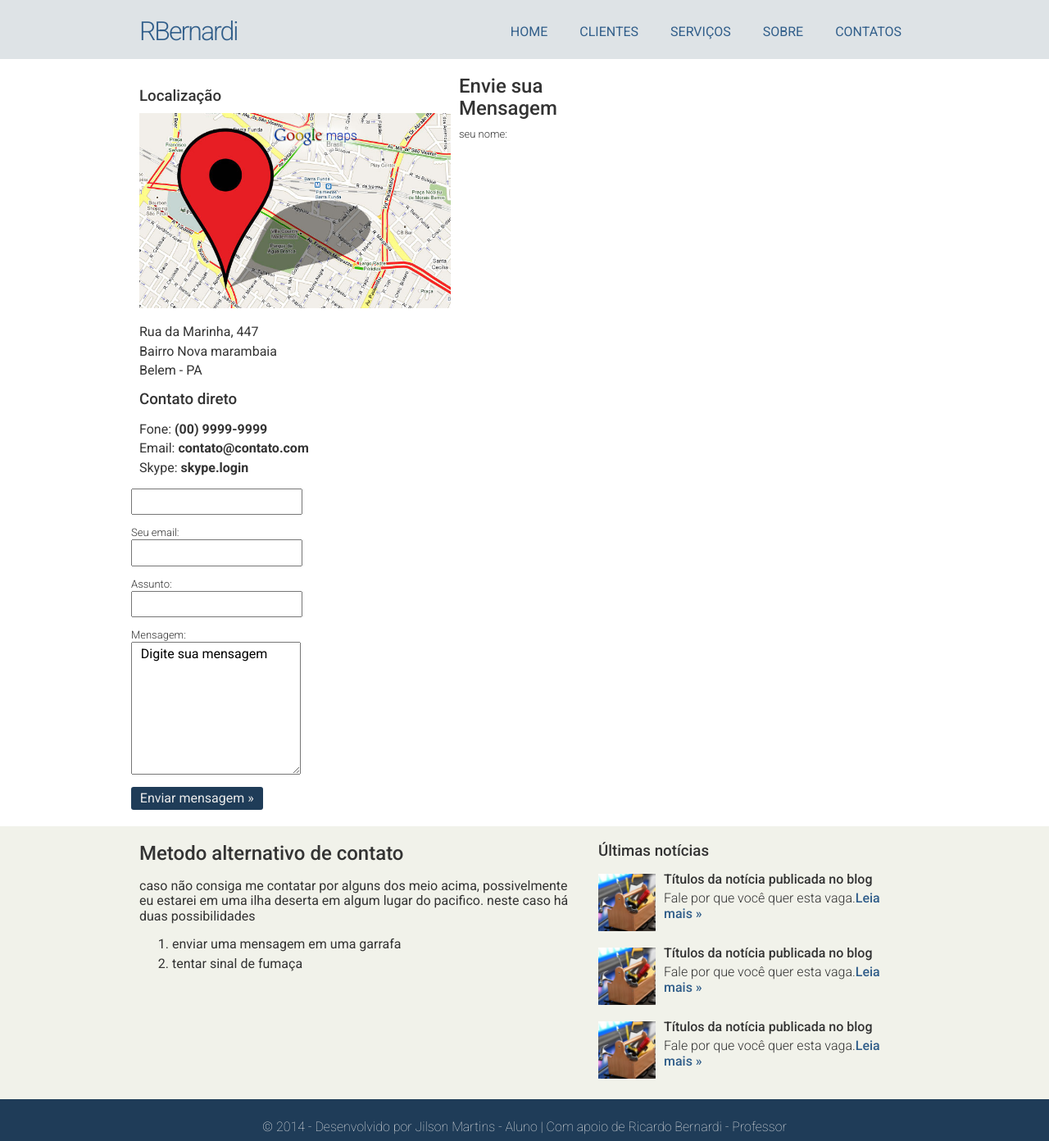
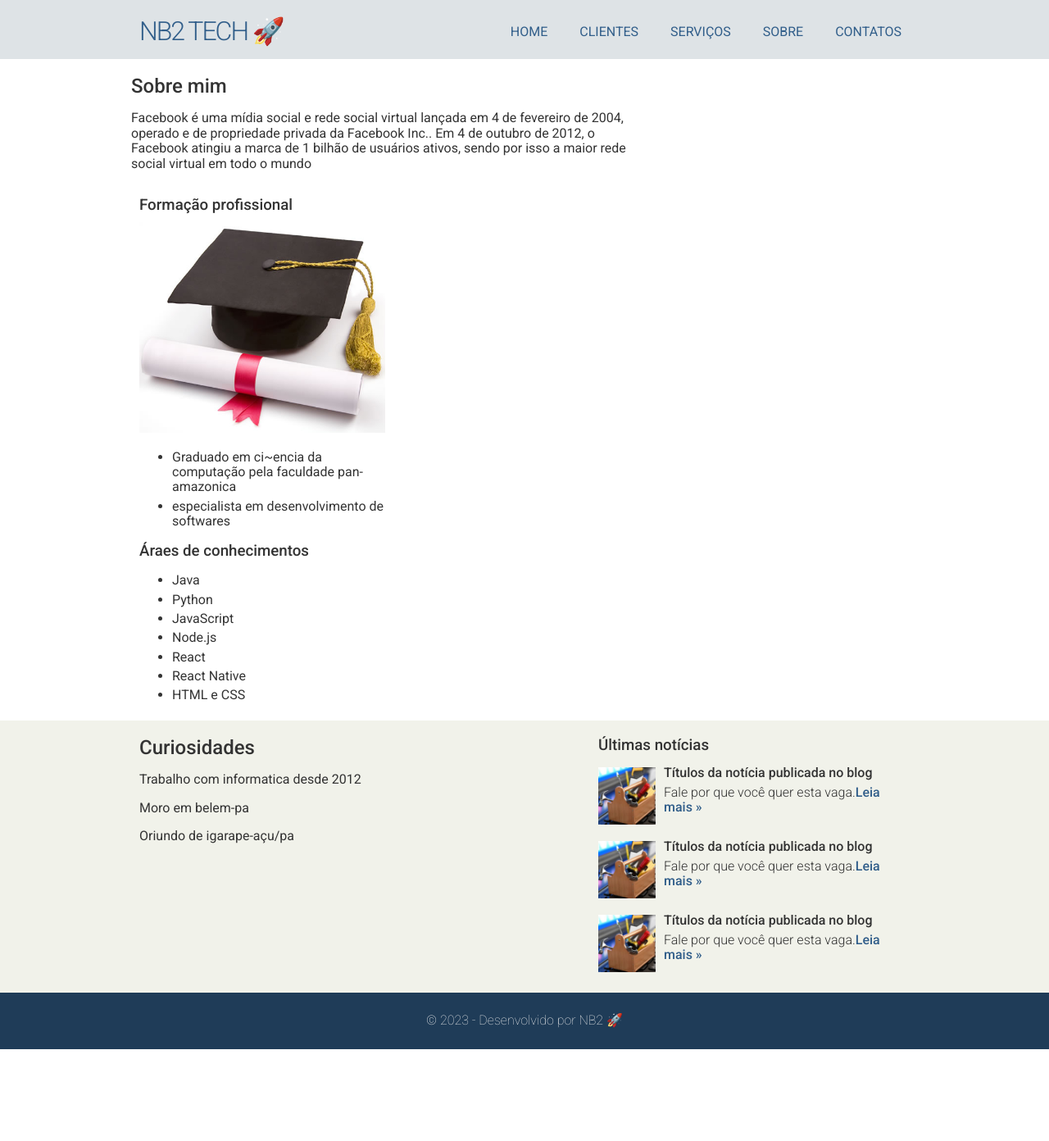
Before and after one commit to jilsonmartins/aulas-rbtech, a plain HTML site: page sobre.html in a window 1280 px wide. Shown: the whole page at 82% size. After the commit the page ends 1280 px from the top, so only its background shows below. Drawn offline with Linux system fonts and the light colour scheme.

Commit message:
refatorando estrutura e add readme

```diff
--- a/projeto-com-html5-css3/contato.html
+++ b/sobre.html
@@ -4,7 +4,7 @@
     <meta charset="UTF-8">
     <meta name="viewport" content="width=device-width, initial-scale=1.0">
     <meta http-equiv="X-UA-Compatible" content="ie=edge">
-    <title>RBernardi - Desenvolvimento Web</title>
+    <title>NB2 TECH 🚀 Desenvolvimento e Negócios</title>
     <link rel="stylesheet" href="css/normalize.css"/>
     <link href="https://fonts.googleapis.com/css?family=Roboto:100,300,400,500,700&display=swap" rel="stylesheet"/>
     <link rel="stylesheet" href="css/estilo.css"/>
@@ -14,7 +14,7 @@
         <div class="linha">
             <header>
                 <div class="coluna col4">
-                    <h1 class="logo">RBernardi</h1>
+                    <h1 class="logo">NB2 TECH 🚀</h1>
                 </div>
                 <div class="coluna col8">
                     <nav>
@@ -32,35 +32,27 @@
     </div>
     <div class="linha">
         <section>
-            <div class="coluna col5 sidebar">
-                <h3>Localização</h3>
-                <img src="img/mapa.jpg" alt="">
-                <ul class="sem-padding sem-marcador">
-                    <li>Rua da Marinha, 447</li>
-                    <li>Bairro Nova marambaia</li>
-                    <li>Belem - PA</li>
+            <div class="colula col8">
+                <h2>Sobre mim</h2>
+                <p>Facebook é uma mídia social e rede social virtual lançada em 4 de fevereiro de 2004, operado e de propriedade privada da Facebook Inc.. Em 4 de outubro de 2012, o Facebook atingiu a marca de 1 bilhão de usuários ativos, sendo por isso a maior rede social virtual em todo o mundo</p>
+            </div>
+            <div class="coluna col4 sidebar">
+                <h3>Formação profissional</h3>
+                <img src="img/formatura.jpg" alt="">
+                <ul>
+                    <li>Graduado em ci~encia da computação pela faculdade pan-amazonica</li>
+                    <li>especialista em desenvolvimento de softwares</li>
                 </ul>
-                <h3>Contato direto</h3>
-                <ul class="sem-padding sem-marcador">
-                    <li>Fone: <strong>(00) 9999-9999</strong></li>
-                    <li>Email: <strong>contato@contato.com</strong></li>
-                    <li>Skype: <strong>skype.login</strong></li>
+                <h3>Áraes de conhecimentos</h3>
+                <ul>
+                    <li>Java</li>
+                    <li>Python</li>
+                    <li>JavaScript</li>
+                    <li>Node.js</li>
+                    <li>React</li>
+                    <li>React Native</li>
+                    <li>HTML e CSS</li>
                 </ul>
-            </div>
-            <div class="colula col7 contato">
-                <h2>Envie sua Mensagem</h2>
-                <form action="">
-                    <label for="nome">seu nome:</label>
-                    <input type="text" name="nome" id="nome"/>
-
-                    <label for="email">Seu email:</label>
-                    <input type="email" name="email" id="email"/>
-                    <label for="assunto">Assunto:</label>
-                    <input type="text" name="assunto" id="assunto"/>
-                    <label for="mensagem">Mensagem:</label>
-                    <textarea name="mensagem" id="mensagem">Digite sua mensagem</textarea>
-                    <input type="submit" class="botao" name="enviar" value="Enviar mensagem &raquo;"/>
-                </form>
             </div>
         </section>
     </div>
@@ -68,12 +60,10 @@
         <div class="linha">
             <div class="coluna col7">
                 <section>
-                    <h2>Metodo alternativo de contato</h2>
-                    <p>caso não consiga me contatar por alguns dos meio acima, possivelmente eu estarei em uma ilha deserta em algum lugar do pacifico. neste caso há duas possibilidades</p>
-                    <ol>
-                        <li>enviar uma mensagem em uma garrafa</li>
-                        <li>tentar sinal de fumaça</li>
-                    </ol>
+                    <h2>Curiosidades</h2>
+                    <p>Trabalho com informatica desde 2012</p>
+                    <p>Moro em belem-pa</p>
+                    <p>Oriundo de igarape-açu/pa</p>
                 </section>
             </div>
             <div class="coluna col5">
@@ -102,7 +92,7 @@
         <div class="linha">
             <footer>
                 <div class="coluna col12">
-                    <span>&copy; 2014 - Desenvolvido por Jilson Martins - Aluno | Com apoio de Ricardo Bernardi - Professor</span>
+                    <span>&copy; 2023 - Desenvolvido por NB2 🚀</span>
                 </div>
             </footer>
         </div>
```
Also changed, not shown: clientes.html (renamed from projeto-com-html5-css3/clientes.html, +3 -3 lines), contato.html (renamed from projeto-com-html5-css3/sobre.html, +37 -27 lines), index.html (renamed from projeto-com-html5-css3/index.html, +3 -3 lines), servicos.html (renamed from projeto-com-html5-css3/servicos.html, +3 -3 lines), .github/img-page.png (added), css/estilo.css (renamed from projeto-com-html5-css3/css/estilo.css), css/normalize.css (renamed from projeto-com-html5-css3/css/normalize.css), img/formatura.jpg (renamed from projeto-com-html5-css3/img/formatura.jpg), img/ideia.jpg (renamed from projeto-com-html5-css3/img/ideia.jpg), img/mapa.jpg (renamed from projeto-com-html5-css3/img/mapa.jpg), img/thumb-grande.jpg (renamed from projeto-com-html5-css3/img/thumb-grande.jpg), img/thumb-pequena.jpg (renamed from projeto-com-html5-css3/img/thumb-pequena.jpg), 1 other file.
